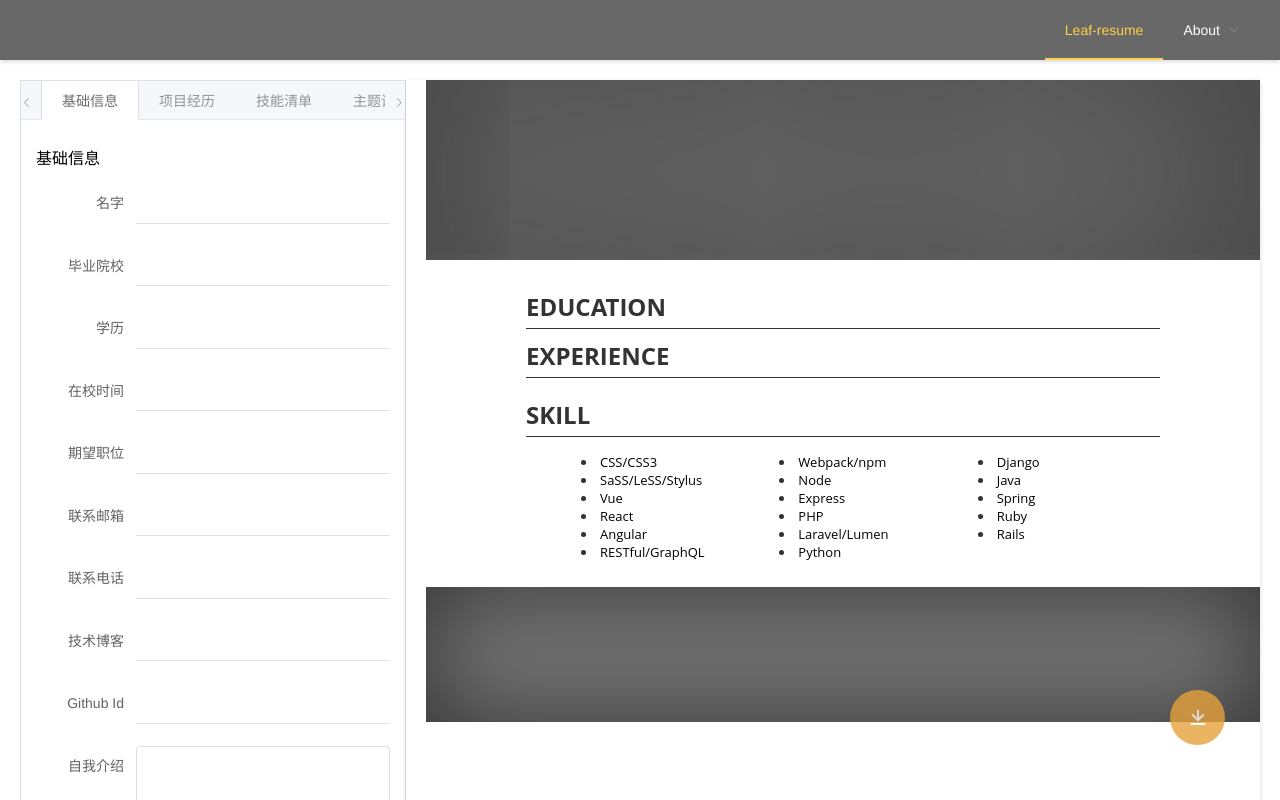
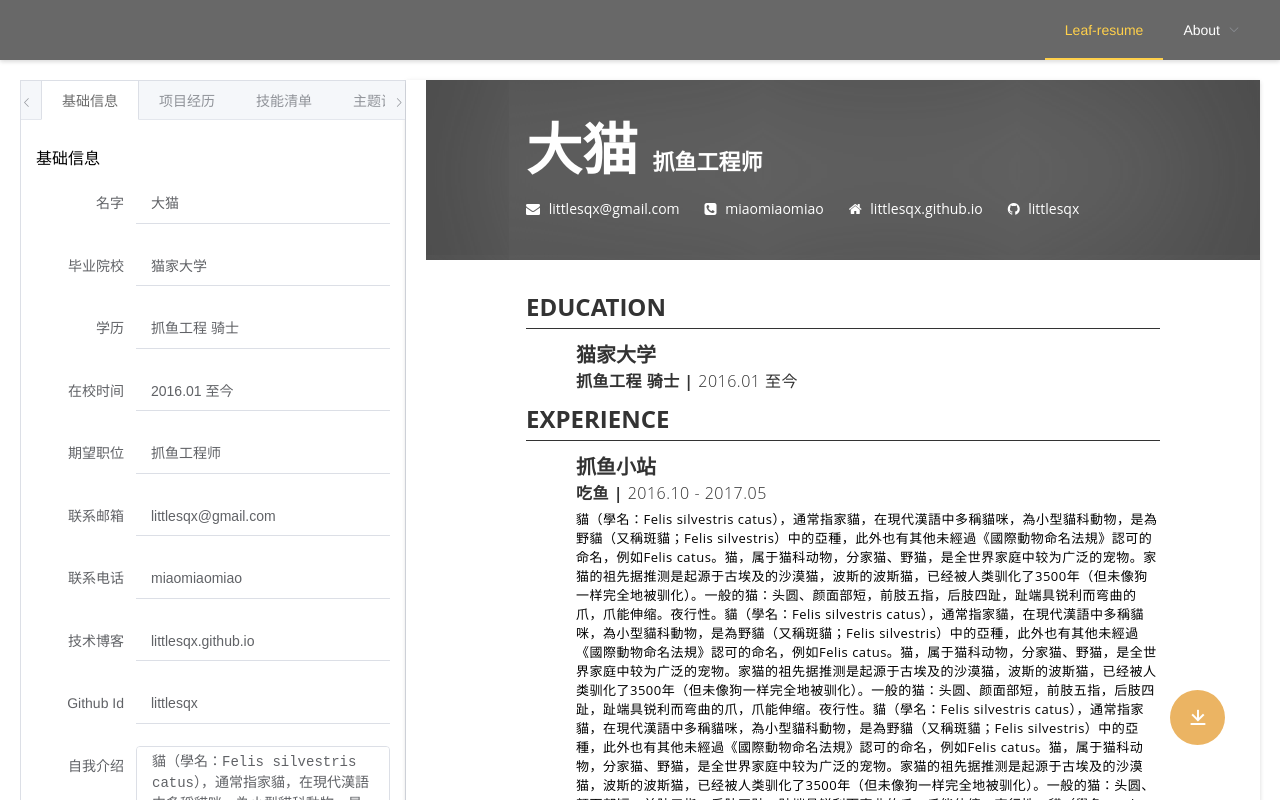
Before and after one commit to Littlesqx/leaf-resume, a Vue app: page /#/ in a window 1280 px wide. Shown: the top 800 px of the page. Built offline with nearby package versions, Linux system fonts and the light colour scheme.

Commit message:
Update readme & defaultConfig

```diff
--- a/src/config.js
+++ b/src/config.js
@@ -3,60 +3,60 @@ export default {
     {
       label: '名字',
       key: 'name',
-      value: ''
+      value: '大猫'
     },
     {
       label: '毕业院校',
       key: 'description',
-      value: ''
+      value: '猫家大学'
     },
     {
       label: '学历',
       key: 'degree',
-      value: ''
+      value: '抓鱼工程 骑士'
     },
     {
       label: '在校时间',
       key: 'timeperiod',
-      value: ''
+      value: '2016.01 至今'
     },
     {
       label: '期望职位',
       key: 'position',
-      value: ''
+      value: '抓鱼工程师'
     },
     {
       label: '联系邮箱',
       key: 'email',
-      value: ''
+      value: 'littlesqx@gmail.com'
     },
     {
       label: '联系电话',
       key: 'phone',
-      value: ''
+      value: 'miaomiaomiao'
     },
     {
       label: '技术博客',
       key: 'website',
-      value: ''
+      value: 'littlesqx.github.io'
     },
     {
       label: 'Github Id',
       key: 'github',
-      value: ''
+      value: 'littlesqx'
     },
     {
       label: '自我介绍',
       key: 'about',
-      value: ''
+      value: '貓（學名：Felis silvestris catus），通常指家貓，在現代漢語中多稱貓咪，為小型貓科動物，是為野貓（又稱斑貓；Felis silvestris）中的亞種，此外也有其他未經過《國際動物命名法規》認可的命名，例如Felis catus。'
     }
   ],
   experiences: [
     {
-      company: '',
-      position: '',
-      date: '',
-      description: ''
+      company: '抓鱼小站',
+      position: '吃鱼',
+      date: '2016.10 - 2017.05',
+      description: '貓（學名：Felis silvestris catus），通常指家貓，在現代漢語中多稱貓咪，為小型貓科動物，是為野貓（又稱斑貓；Felis silvestris）中的亞種，此外也有其他未經過《國際動物命名法規》認可的命名，例如Felis catus。猫，属于猫科动物，分家猫、野猫，是全世界家庭中较为广泛的宠物。家猫的祖先据推测是起源于古埃及的沙漠猫，波斯的波斯猫，已经被人类驯化了3500年（但未像狗一样完全地被驯化）。一般的猫：头圆、颜面部短，前肢五指，后肢四趾，趾端具锐利而弯曲的爪，爪能伸缩。夜行性。貓（學名：Felis silvestris catus），通常指家貓，在現代漢語中多稱貓咪，為小型貓科動物，是為野貓（又稱斑貓；Felis silvestris）中的亞種，此外也有其他未經過《國際動物命名法規》認可的命名，例如Felis catus。猫，属于猫科动物，分家猫、野猫，是全世界家庭中较为广泛的宠物。家猫的祖先据推测是起源于古埃及的沙漠猫，波斯的波斯猫，已经被人类驯化了3500年（但未像狗一样完全地被驯化）。一般的猫：头圆、颜面部短，前肢五指，后肢四趾，趾端具锐利而弯曲的爪，爪能伸缩。夜行性。貓（學名：Felis silvestris catus），通常指家貓，在現代漢語中多稱貓咪，為小型貓科動物，是為野貓（又稱斑貓；Felis silvestris）中的亞種，此外也有其他未經過《國際動物命名法規》認可的命名，例如Felis catus。猫，属于猫科动物，分家猫、野猫，是全世界家庭中较为广泛的宠物。家猫的祖先据推测是起源于古埃及的沙漠猫，波斯的波斯猫，已经被人类驯化了3500年（但未像狗一样完全地被驯化）。一般的猫：头圆、颜面部短，前肢五指，后肢四趾，趾端具锐利而弯曲的爪，爪能伸缩。夜行性。貓（學名：Felis silvestris catus），通常指家貓，在現代漢語中多稱貓咪，為小型貓科動物，是為野貓（又稱斑貓；Felis silvestris）中的亞種，此外也有其他未經過《國際動物命名法規》認可的命名，例如Felis catus。猫，属于猫科动物，分家猫、野猫，是全世界家庭中较为广泛的宠物。家猫的祖先据推测是起源于古埃及的沙漠猫，波斯的波斯猫，已经被人类驯化了3500年（但未像狗一样完全地被驯化）。一般的猫：头圆、颜面部短，前肢五指，后肢四趾，趾端具锐利而弯曲的爪，爪能伸缩。夜行性。'
     }
   ],
   skills: [
```
Also changed, not shown: 1 other file (tests, documents, lock files or other folders).
